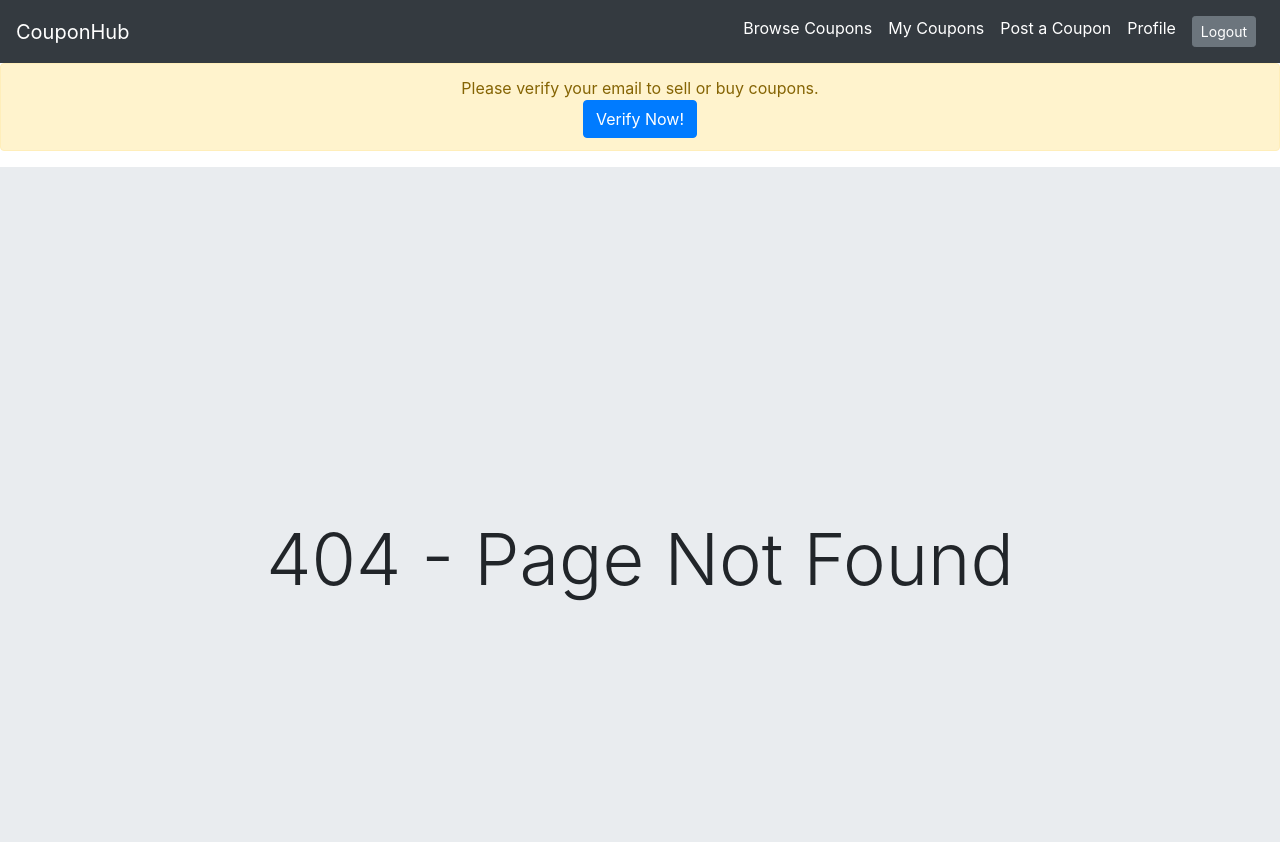
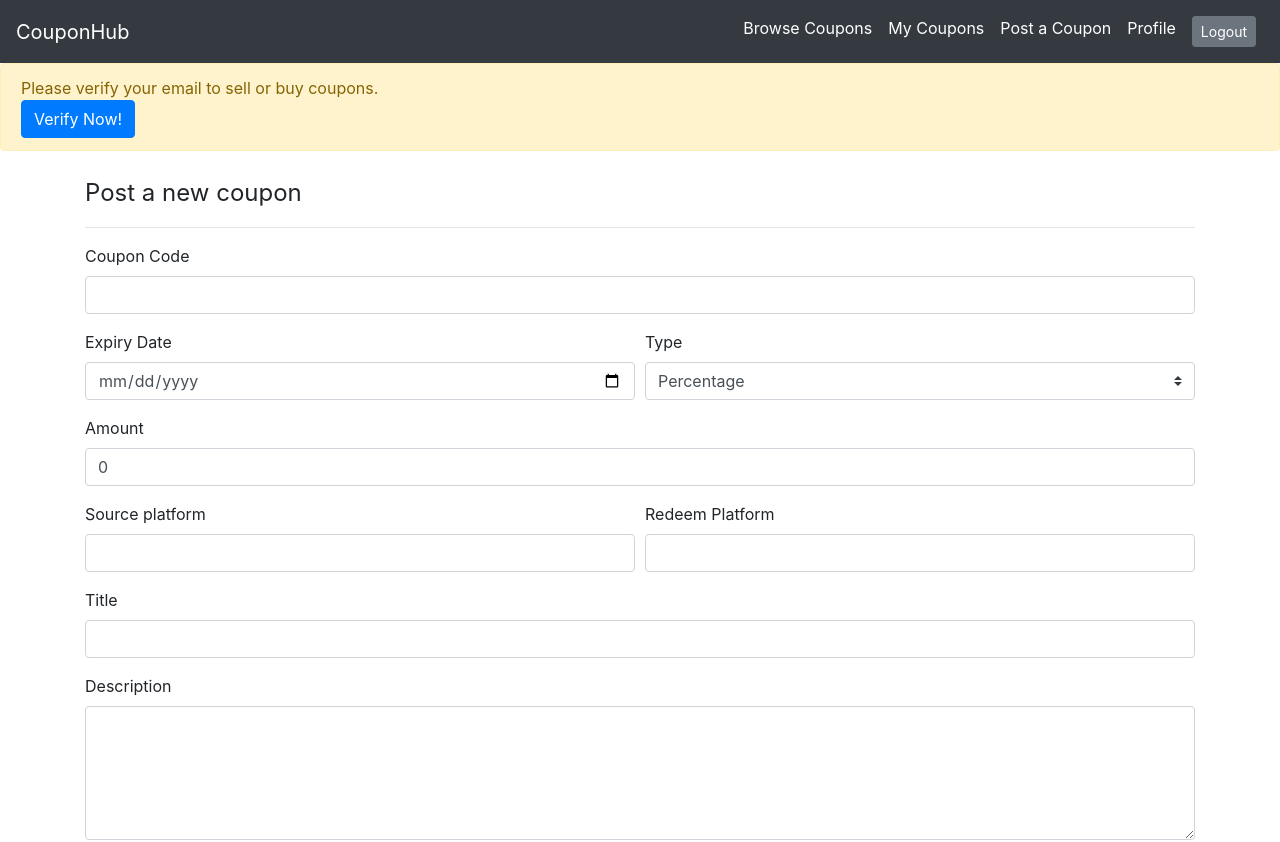
Before and after one commit to inframarauder/couponhub-frontend, a React (Create React App) app: page /post_coupon in a window 1280 px wide. Before the commit this address had no page. Shown: the top 842 px of the page. Built offline with nearby package versions, Linux system fonts and the light colour scheme; sample sign-in values are in the browser's storage.

Commit message:
coupon creation implemented

```diff
--- a/src/App.js
+++ b/src/App.js
@@ -12,6 +12,7 @@ import Login from "./pages/Login";
 import Verification from "./pages/Verification";
 import Coupons from "./pages/Coupons";
 import MyCoupons from "./pages/MyCoupons";
+import CreateCoupon from "./pages/CreateCoupon";
 
 function App() {
   useEffect(() => {
@@ -35,6 +36,12 @@ function App() {
               />
               <PrivateRoute path="/coupons" exact component={Coupons} />
               <PrivateRoute path="/my_coupons" exact component={MyCoupons} />
+              <PrivateRoute
+                path="/post_coupon"
+                exact
+                component={CreateCoupon}
+              />
+
               <Route component={NotFound} />
             </Switch>
             <Footer />
--- a/src/index.css
+++ b/src/index.css
@@ -33,3 +33,11 @@
 .w-100 {
   min-width: 100%;
 }
+
+.hide {
+  display: none;
+}
+
+.show {
+  display: block;
+}
--- /dev/null
+++ b/src/pages/CreateCoupon/index.js
@@ -0,0 +1,154 @@
+import React, { useState } from "react";
+import { Form, Button, Col, Container } from "react-bootstrap";
+import { toast } from "react-toastify";
+import { Spinner } from "../../components";
+import api from "../../utils/api";
+
+const CreateCoupon = () => {
+  const [formData, setFormData] = useState({
+    code: "",
+    expiryDate: "",
+    sourcePlatform: "",
+    redeemPlatform: "",
+    type: "percentage",
+    title: "",
+    description: "",
+    amount: 0,
+  });
+  const [loading, setLoading] = useState(false);
+
+  const hideOrShowAmount = () => {
+    return formData.type === "free" ? "hide" : "show";
+  };
+
+  const handleChange = (e) => {
+    setFormData({ ...formData, [e.target.name]: e.target.value });
+  };
+
+  const handleSubmit = async (e) => {
+    e.preventDefault();
+    setLoading(true);
+    try {
+      const { data } = await api.createCoupon(formData);
+      toast.success(data.message);
+    } catch (error) {
+      console.error(error);
+      if (error.response) {
+        toast.error(error.response.data.error);
+      }
+    }
+    setLoading(false);
+  };
+
+  return loading ? (
+    <Spinner />
+  ) : (
+    <Container className="h-100 my-4">
+      <legend>
+        Post a new coupon <hr />
+      </legend>
+      <Form onSubmit={handleSubmit}>
+        <Form.Group>
+          <Form.Label>Coupon Code</Form.Label>
+          <Form.Control
+            as="input"
+            type="text"
+            name="code"
+            value={formData.code}
+            onChange={handleChange}
+          />
+        </Form.Group>
+        <Form.Row>
+          <Col sm="6">
+            <Form.Group>
+              <Form.Label>Expiry Date</Form.Label>
+              <Form.Control
+                as="input"
+                type="date"
+                name="expiryDate"
+                value={formData.expiryDate}
+                onChange={handleChange}
+              />
+            </Form.Group>
+          </Col>
+          <Col sm="6">
+            <Form.Group>
+              <Form.Label>Type</Form.Label>
+              <Form.Control
+                as="select"
+                type="date"
+                name="type"
+                value={formData.type}
+                onChange={handleChange}
+                custom
+              >
+                <option value="percentage">Percentage</option>
+                <option value="flat">Flat</option>
+                <option value="free">Free</option>
+              </Form.Control>
+            </Form.Group>
+          </Col>
+        </Form.Row>
+        <Form.Group className={hideOrShowAmount()}>
+          <Form.Label>Amount</Form.Label>
+          <Form.Control
+            as="input"
+            type="number"
+            name="amount"
+            value={formData.amount}
+            onChange={handleChange}
+          />
+        </Form.Group>
+        <Form.Row>
+          <Col sm="6">
+            <Form.Group>
+              <Form.Label>Source platform</Form.Label>
+              <Form.Control
+                as="input"
+                type="text"
+                name="sourcePlatform"
+                value={formData.sourcePlatform}
+                onChange={handleChange}
+              />
+            </Form.Group>
+          </Col>
+          <Col sm="6">
+            <Form.Group>
+              <Form.Label>Redeem Platform</Form.Label>
+              <Form.Control
+                as="input"
+                type="text"
+                name="redeemPlatform"
+                value={formData.redeemPlatform}
+                onChange={handleChange}
+              />
+            </Form.Group>
+          </Col>
+        </Form.Row>
+        <Form.Group>
+          <Form.Label>Title</Form.Label>
+          <Form.Control
+            as="input"
+            type="text"
+            name="title"
+            value={formData.title}
+            onChange={handleChange}
+          />
+        </Form.Group>
+        <Form.Group>
+          <Form.Label>Description</Form.Label>
+          <Form.Control
+            as="textarea"
+            name="description"
+            rows={5}
+            value={formData.description}
+            onChange={handleChange}
+          />
+        </Form.Group>
+        <Button type="submit">Submit</Button>
+      </Form>
+    </Container>
+  );
+};
+
+export default CreateCoupon;
```
